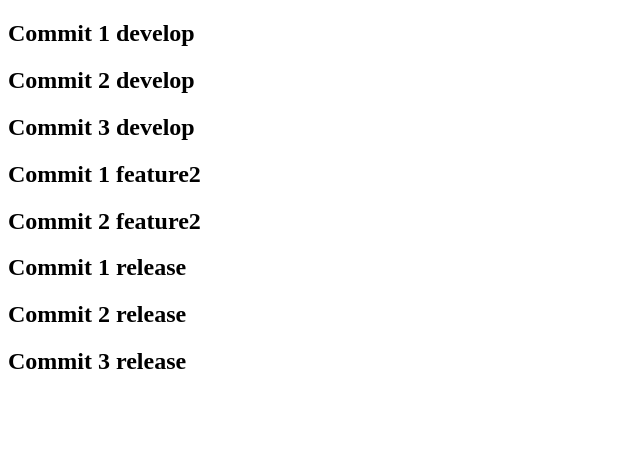
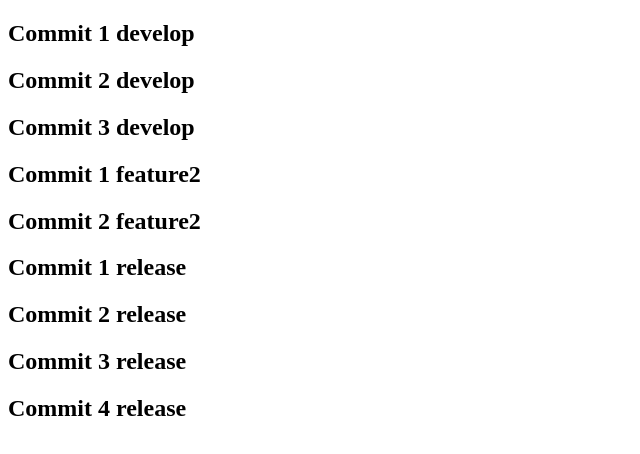
Before and after one commit to JaviCCT/UT02_JCCT_GIT, a plain HTML site: page index.html in a window 1280 px wide. Shown: the whole page, without its empty margins (0-640 px from the left). Drawn offline with Linux system fonts and the light colour scheme.

Commit message:
Cuarto commit release

```diff
--- a/index.html
+++ b/index.html
@@ -17,5 +17,6 @@
     <h2>Commit 1 release</h2>
     <h2>Commit 2 release</h2>
     <h2>Commit 3 release</h2>
+    <h2>Commit 4 release</h2>
 </body>
 </html>
```
